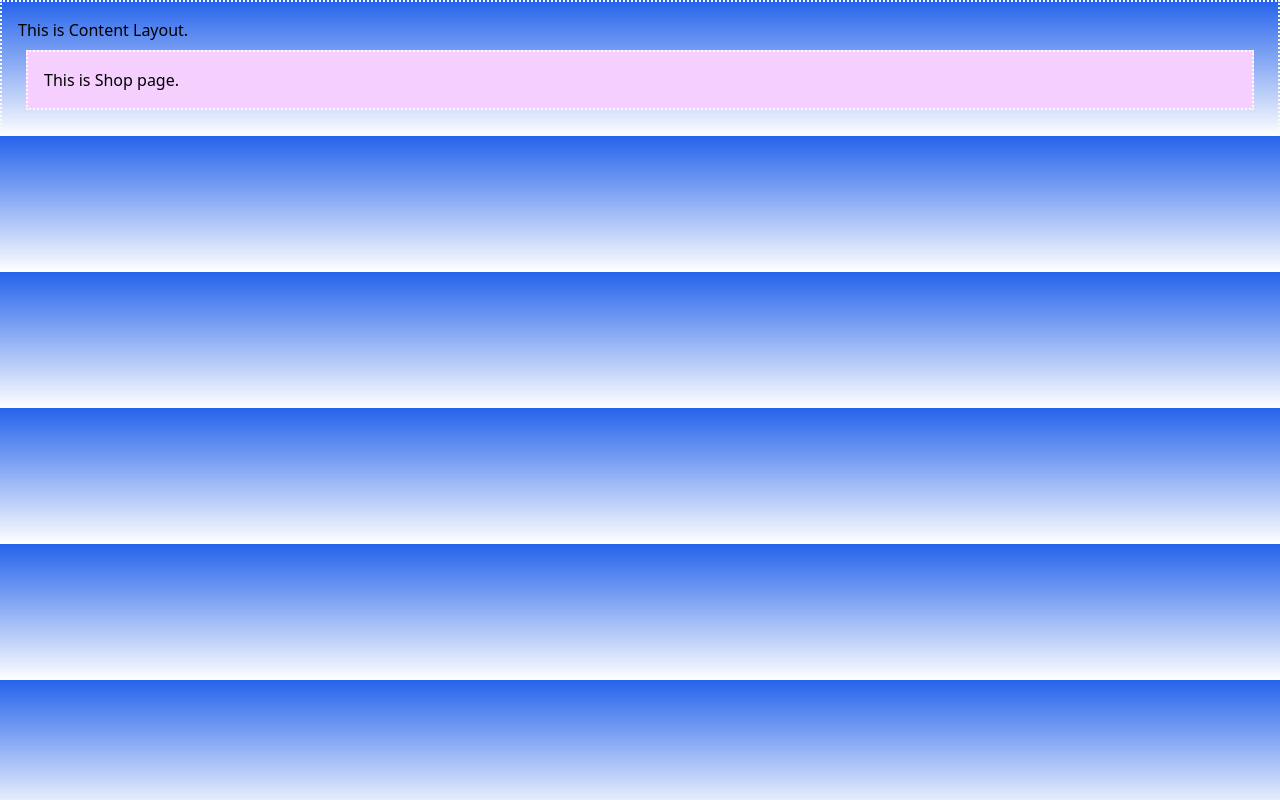
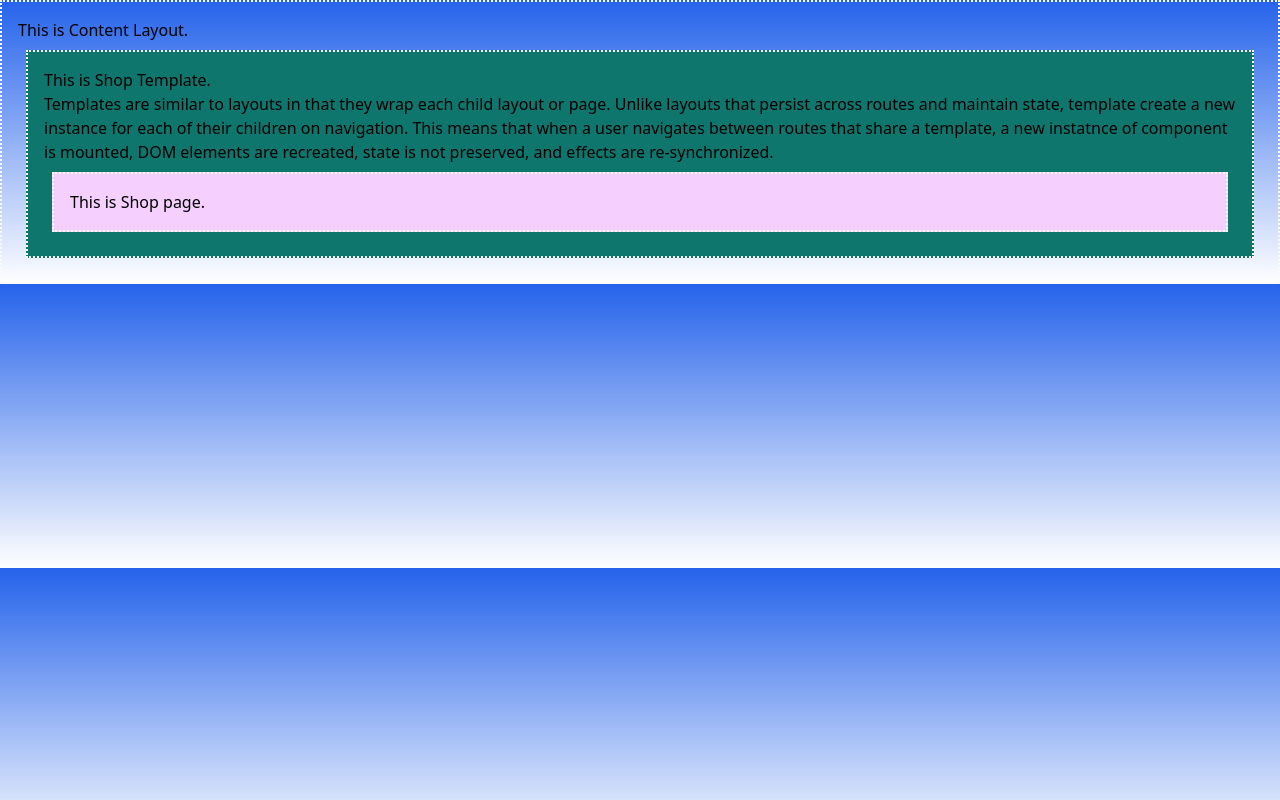
Before and after one commit to dev-traveler/learning-nextjs, a Next.js app: page /shop in a window 1280 px wide. Built offline with nearby package versions, Linux system fonts and the light colour scheme.

Commit message:
feat: Add page and template to shop

```diff
--- /dev/null
+++ b/src/app/(content-layout)/shop/page.tsx
@@ -0,0 +1,7 @@
+export default function Page() {
+  return (
+    <div>
+      This is <span className="text-purple-700">shop</span> page.
+    </div>
+  );
+}
--- /dev/null
+++ b/src/app/(content-layout)/shop/template.tsx
@@ -0,0 +1,20 @@
+export default function ShopTemplate({
+  children,
+}: {
+  children: React.ReactNode;
+}) {
+  return (
+    <div className="p-4 m-2 bg-teal-700 border-2 border-stone-50 border-dotted">
+      <h1>This is Shop Template.</h1>
+      <p>
+        Templates are similar to layouts in that they wrap each child layout or
+        page. Unlike layouts that persist across routes and maintain state,
+        template create a new instance for each of their children on navigation.
+        This means that when a user navigates between routes that share a
+        template, a new instatnce of component is mounted, DOM elements are
+        recreated, state is not preserved, and effects are re-synchronized.
+      </p>
+      {children}
+    </div>
+  );
+}
```
